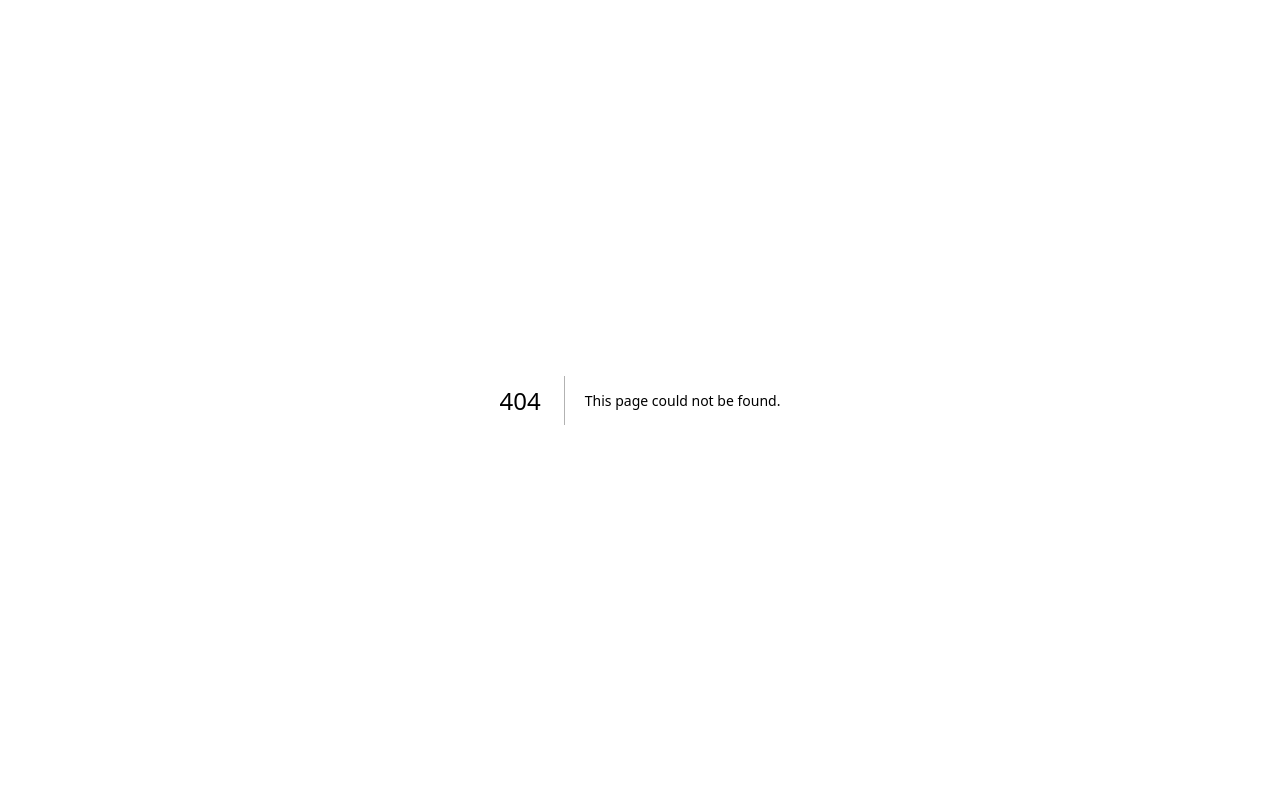
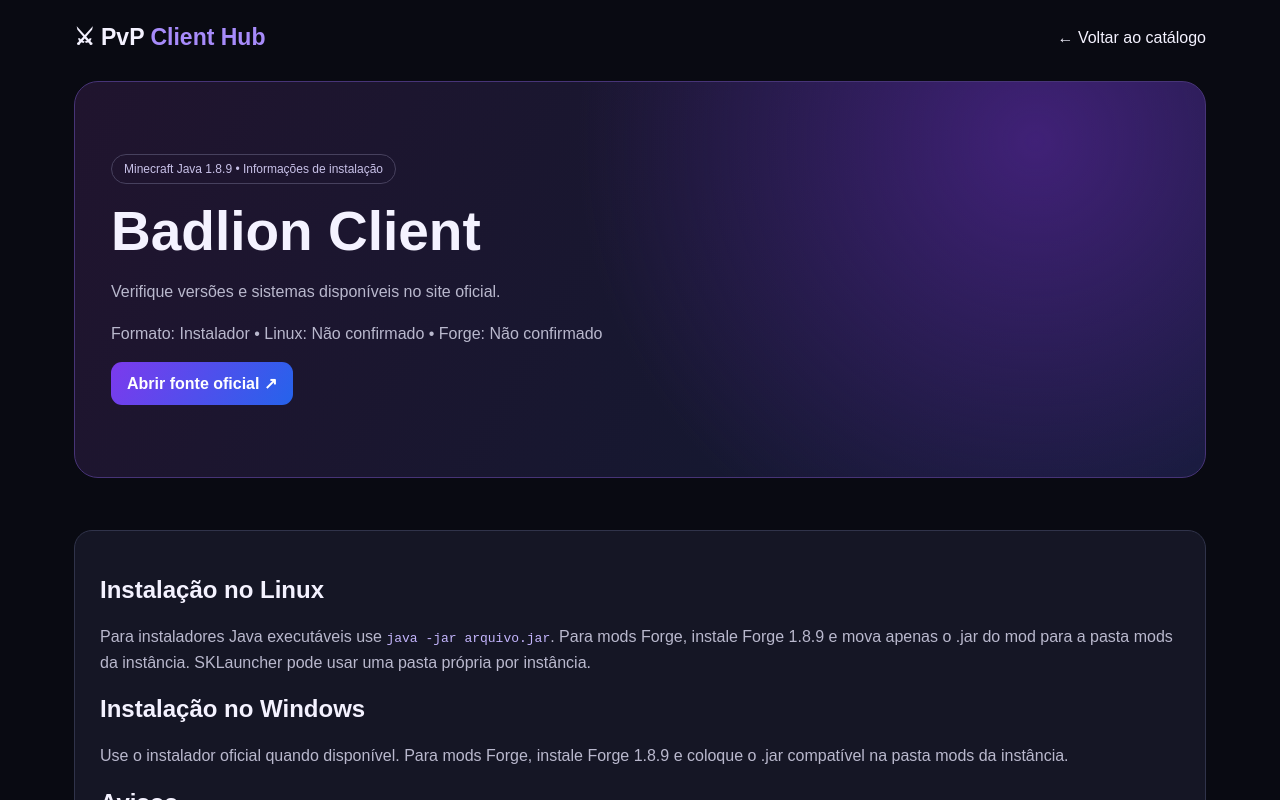
Before and after one commit to silasquercloud/pvp-client-hub, a Next.js app: page /clientes/badlion in a window 1280 px wide. Before the commit this address had no page. Shown: the top 800 px of the page. Built offline with nearby package versions, Linux system fonts and the light colour scheme.

Commit message:
Add individual client pages and installation guidance

```diff
--- /dev/null
+++ b/app/clientes/[slug]/page.tsx
@@ -0,0 +1,10 @@
+import Link from 'next/link';
+const data:Record<string,{name:string;format:string;url:string|null;notes:string;linux:string;forge:string}>={
+lunar:{name:'Lunar Client',format:'AppImage / instalador',url:'https://www.lunarclient.com/download',notes:'Selecione Minecraft 1.8.9 dentro do launcher. Consulte os requisitos na página oficial.',linux:'Disponível',forge:'Depende da configuração do cliente'},
+forge:{name:'Minecraft Forge 1.8.9',format:'Instalador Java .jar',url:'https://files.minecraftforge.net/net/minecraftforge/forge/index_1.8.9.html',notes:'Instale o perfil Forge com Java compatível. Não coloque o instalador na pasta mods.',linux:'Sim',forge:'Sim'},
+patcher:{name:'Patcher (Sk1er)',format:'Mod .jar',url:'https://github.com/Sk1erLLC/Patcher',notes:'Confira a build específica para Minecraft 1.8.9 antes de instalar na pasta mods da instância Forge.',linux:'Com Forge',forge:'Sim'},
+kow:{name:'KOW Launcher',format:'Não confirmado',url:null,notes:'Origem oficial e suporte ao Minecraft 1.8.9 não confirmados. Download bloqueado.',linux:'Não confirmado',forge:'Não confirmado'},
+badlion:{name:'Badlion Client',format:'Instalador',url:'https://www.badlion.net/',notes:'Verifique versões e sistemas disponíveis no site oficial.',linux:'Não confirmado',forge:'Não confirmado'},
+labymod:{name:'LabyMod',format:'Instalador',url:'https://www.labymod.net/',notes:'Verifique suporte atual a 1.8.9 no site oficial.',linux:'Não confirmado',forge:'Não confirmado'}};
+export function generateStaticParams(){return Object.keys(data).map(slug=>({slug}))}
+export default async function Detail({params}:{params:Promise<{slug:string}>}){const {slug}=await params;const c=data[slug];if(!c)return <main className="shell"><h1>Cliente não encontrado</h1><Link href="/">Voltar</Link></main>;return <main className="shell"><header className="head"><Link href="/" className="logo">⚔ PvP <span className="accent">Client Hub</span></Link><Link href="/">← Voltar ao catálogo</Link></header><section className="hero"><span className="tag">Minecraft Java 1.8.9 • Informações de instalação</span><h1>{c.name}</h1><p>{c.notes}</p><p>Formato: {c.format} • Linux: {c.linux} • Forge: {c.forge}</p>{c.url?<a href={c.url} target="_blank" rel="noopener noreferrer" className="btn primary">Abrir fonte oficial ↗</a>:<button disabled className="btn primary">Download não verificado</button>}</section><section className="section guide"><h2>Instalação no Linux</h2><p>Para instaladores Java executáveis use <code>java -jar arquivo.jar</code>. Para mods Forge, instale Forge 1.8.9 e mova apenas o .jar do mod para a pasta mods da instância. SKLauncher pode usar uma pasta própria por instância.</p><h2>Instalação no Windows</h2><p>Use o instalador oficial quando disponível. Para mods Forge, instale Forge 1.8.9 e coloque o .jar compatível na pasta mods da instância.</p><h2>Avisos</h2><p>Não misture instaladores .jar com mods .jar. A compatibilidade de versões e a manutenção do projeto devem ser confirmadas antes da instalação. Não hospedamos binários.</p></section></main>}
```
